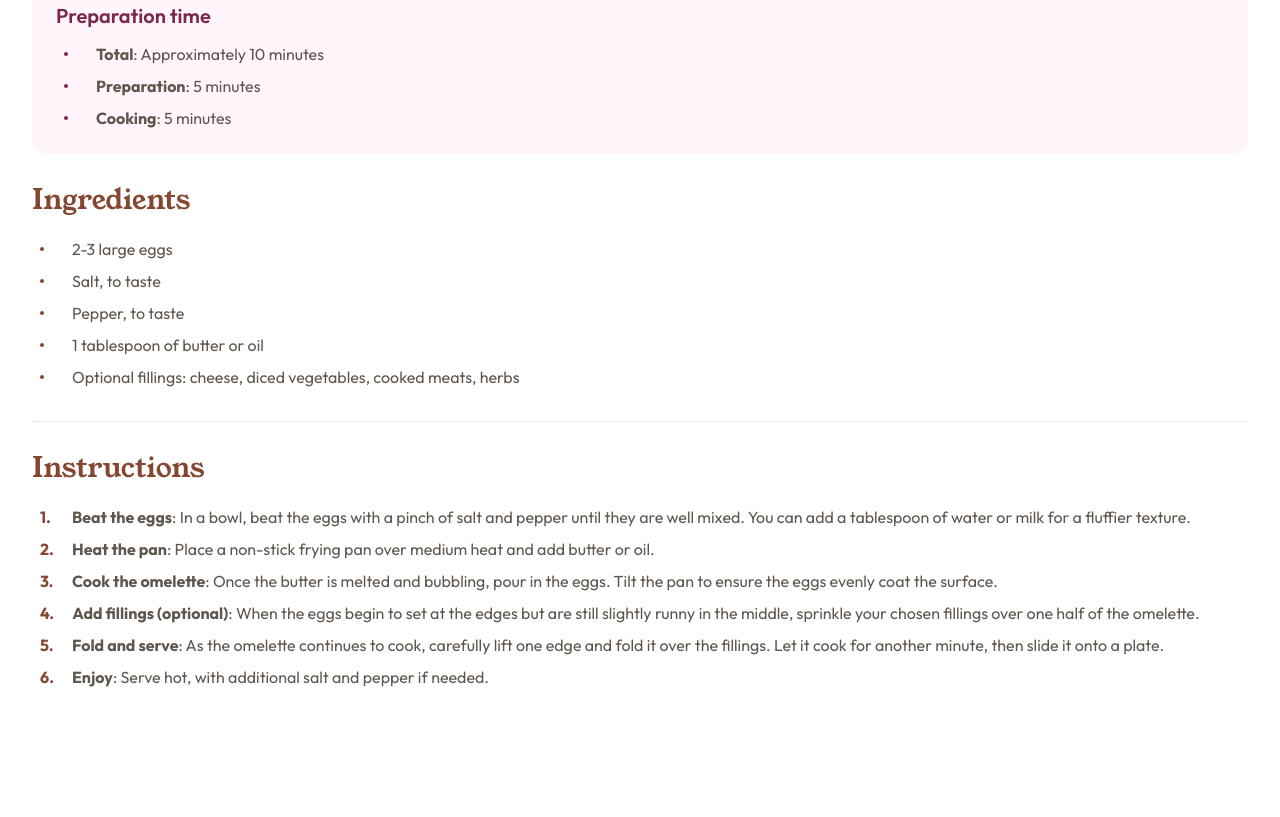
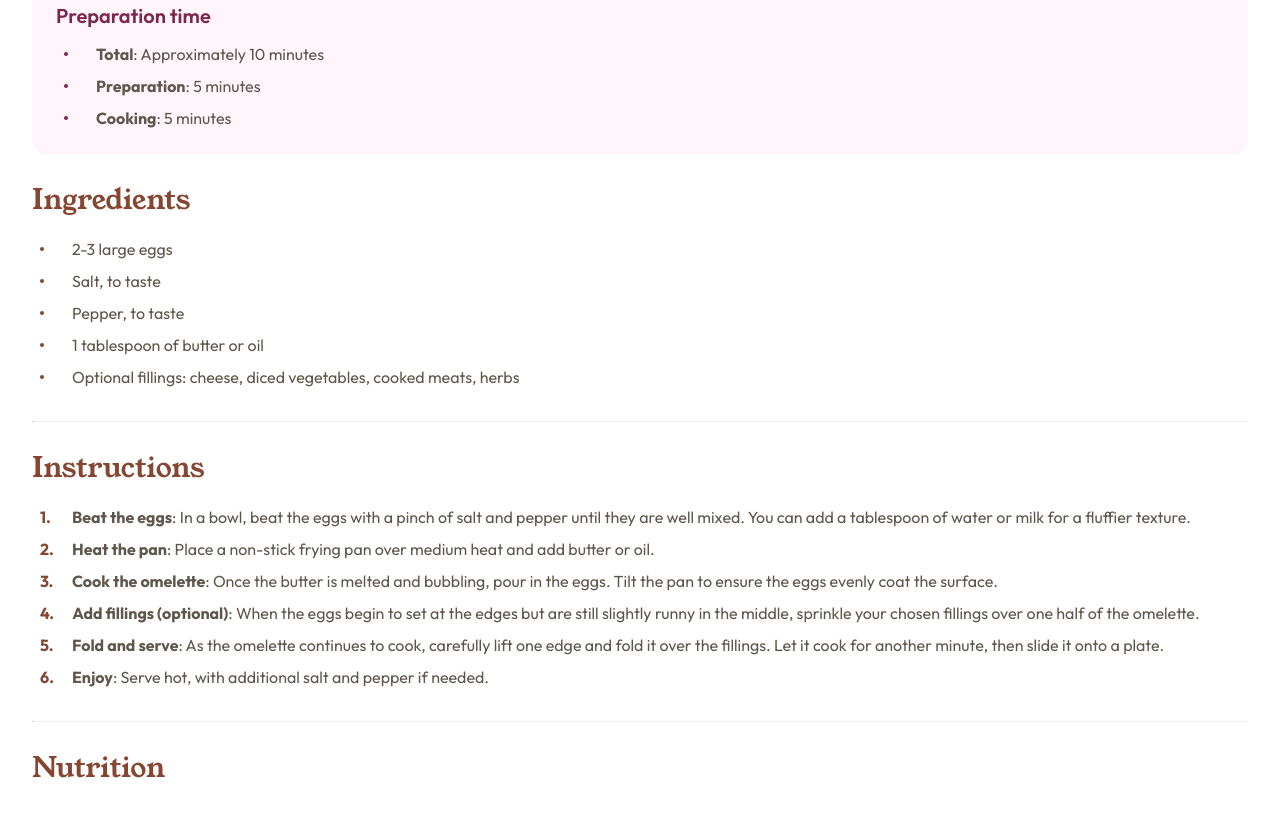
Before and after one commit to GracilianoOG/fem-recipe-page, a website built with Vite: page index.html in a window 1280 px wide. Shown: the part 784-1601 px from the top of the page. Before the commit the page ends 1505 px from the top, so only its background shows below. Built offline with nearby package versions, Linux system fonts and the light colour scheme.

Commit message:
Create nutrition component

```diff
--- a/index.html
+++ b/index.html
@@ -58,6 +58,10 @@
             <li class="instructions__item"><span><strong>Enjoy</strong>: Serve hot, with additional salt and pepper if needed.</span></li>
           </ol>
         </div>
+        <hr class="divider">
+        <div class="nutrition">
+          <h2 class="nutrition__title">Nutrition</h2>
+        </div>
       </div>
     </div>
 
--- /dev/null
+++ b/src/styles/components/_nutrition.scss
@@ -0,0 +1,8 @@
+.nutrition {
+  &__title {
+    color: var(--brown-800);
+    font-size: 28px;
+    margin-bottom: 23px;
+    line-height: 1;
+  }
+}
--- a/src/styles/main.scss
+++ b/src/styles/main.scss
@@ -7,4 +7,5 @@
 @use "./components/preparation";
 @use "./components/ingredients";
 @use "./components/instructions";
+@use "./components/nutrition";
 @use "./components/divider";
```
